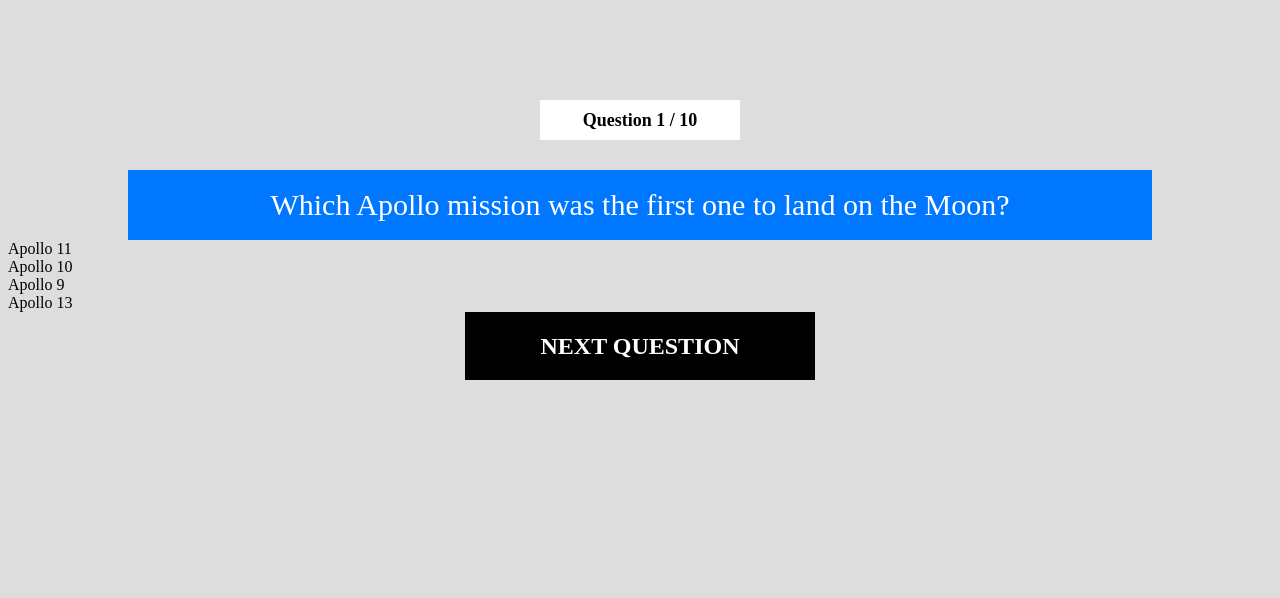
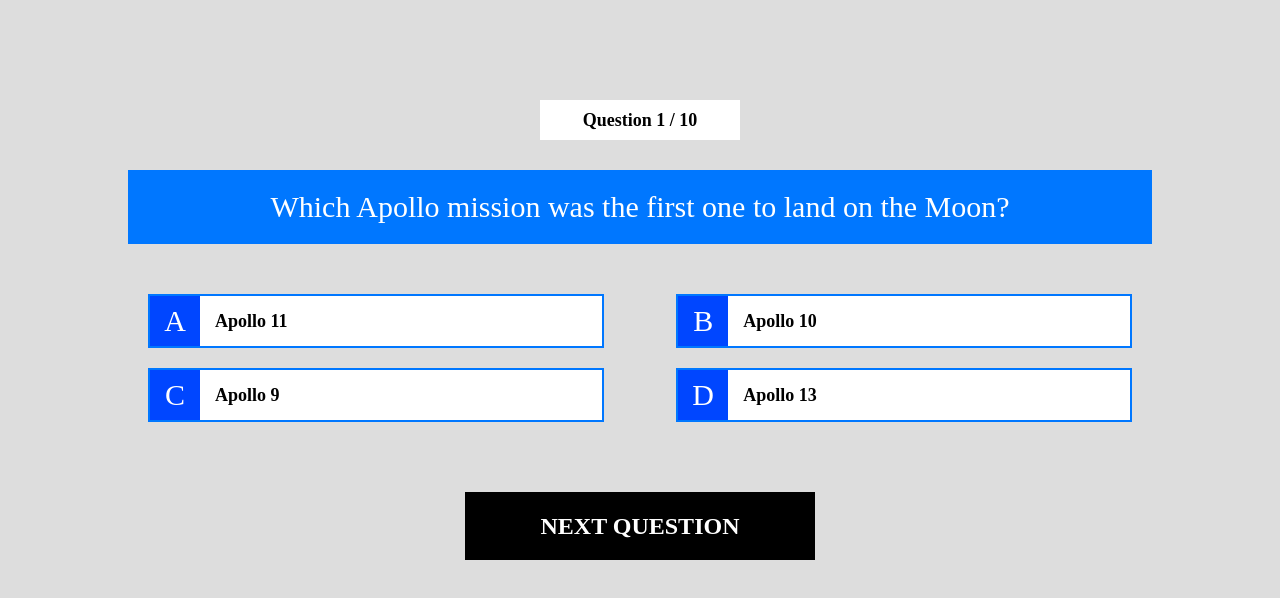
Before and after one commit to michalpluzek/angular-quiz-app-monster, an Angular app: page / in a window 1280 px wide. Shown: the top 598 px of the page. Built offline with nearby package versions, Linux system fonts and the light colour scheme.

Commit message:
Implement answer component

```diff
--- a/src/app/quiz/components/answer/answer.component.html
+++ b/src/app/quiz/components/answer/answer.component.html
@@ -1 +1,4 @@
-<div>{{ answerTextProp }}</div>
+<div class="answer-letter">{{ answerLetter[indexProps].toUpperCase() }}</div>
+<div class="answer-text">
+  {{ answerTextProps }}
+</div>
--- a/src/app/quiz/components/answer/answer.component.ts
+++ b/src/app/quiz/components/answer/answer.component.ts
@@ -1,4 +1,13 @@
-import { Component, Input, OnInit } from '@angular/core';
+import {
+  Component,
+  EventEmitter,
+  HostListener,
+  Input,
+  OnInit,
+  Output,
+} from '@angular/core';
+
+import { AnswerType } from 'src/app/quiz/types/answer.type';
 
 @Component({
   selector: 'app-quiz-answer',
@@ -6,9 +15,23 @@ import { Component, Input, OnInit } from '@angular/core';
   styles: [],
 })
 export class AnswerComponent implements OnInit {
-  @Input('answerText') answerTextProp: string = '';
+  @Input('answerText') answerTextProps!: string;
+  @Input('index') indexProps!: number;
+  @Output('selectAnswer') selectAnswerEvent = new EventEmitter<AnswerType>();
+  answerLetter: string[] = ['a', 'b', 'c', 'd'];
+  @HostListener('click') onClick() {
+    this.selectAnswer();
+  }
 
   constructor() {}
 
-  ngOnInit(): void {}
+  ngOnInit(): void {
+    if (!this.answerTextProps || this.indexProps === undefined) {
+      throw new Error('Inputs in answer are not correct');
+    }
+  }
+
+  selectAnswer(): void {
+    this.selectAnswerEvent.emit(this.answerTextProps);
+  }
 }
--- a/src/app/quiz/components/question/question.component.html
+++ b/src/app/quiz/components/question/question.component.html
@@ -1,9 +1,12 @@
 <div>
   <div class="question">{{ (question$ | async)?.question }}</div>
-  <div class="answer">
+  <div class="answers">
     <app-quiz-answer
-      *ngFor="let answer of answer$ | async"
+      *ngFor="let answer of answer$ | async; let i = index"
       [answerText]="answer"
+      [index]="i"
+      (selectAnswer)="selectAnswer($event)"
+      class="answer"
     ></app-quiz-answer>
   </div>
 </div>
--- a/src/app/quiz/components/question/question.component.ts
+++ b/src/app/quiz/components/question/question.component.ts
@@ -23,4 +23,8 @@ export class QuestionComponent implements OnInit {
   }
 
   ngOnInit(): void {}
+
+  selectAnswer(answer: AnswerType): void {
+    this.quizService.checkAnswer(answer);
+  }
 }
--- a/src/app/quiz/components/quiz/quiz.component.html
+++ b/src/app/quiz/components/quiz/quiz.component.html
@@ -8,6 +8,7 @@
           You've got {{ correctAnswerCount$ | async }} of
           {{ questionLength$ | async }} right.
         </div>
+        <div class="next-button" (click)="restart()">Restart</div>
       </div>
     </div>
   </div>
--- a/src/app/quiz/components/quiz/quiz.component.ts
+++ b/src/app/quiz/components/quiz/quiz.component.ts
@@ -35,4 +35,8 @@ export class QuizComponent implements OnInit {
   nextQuestion(): void {
     this.quizService.nextQuestion();
   }
+
+  restart(): void {
+    this.quizService.restart();
+  }
 }
--- a/src/app/quiz/data.ts
+++ b/src/app/quiz/data.ts
@@ -5,7 +5,7 @@ const data = [
     incorrectAnswers: ['Apollo 10', 'Apollo 9', 'Apollo 13'],
   },
   {
-    question: 'Who wrote &quot;Harry Potter&quot;?',
+    question: 'Who wrote "Harry Potter"?',
     correctAnswer: 'J.K. Rowling',
     incorrectAnswers: ['J.R.R. Tolkien', 'Terry Pratchett', 'Daniel Radcliffe'],
   },
@@ -16,7 +16,7 @@ const data = [
   },
   {
     question:
-      'Which one of these actors is said to be cut from the film &#039;E.T. the Extra-Terrestrial&#039;?',
+      'Which one of these actors is said to be cut from the film E.T. the Extra-Terrestrial?',
     correctAnswer: 'Harrison Ford',
     incorrectAnswers: [
       'Michael J. Fox',
@@ -25,12 +25,12 @@ const data = [
     ],
   },
   {
-    question: 'Who is the leader of Team Valor in Pok&eacute;mon Go?',
+    question: 'Who is the leader of Team Valor in Pokemon Go?',
     correctAnswer: 'Candela',
     incorrectAnswers: ['Willow', 'Blanche', 'Spark'],
   },
   {
-    question: 'Mirror&#039;s Edge Catalyst takes place in the City of...?',
+    question: 'Mirrors Edge Catalyst takes place in the City of...?',
     correctAnswer: 'Glass',
     incorrectAnswers: ['Mirrors', 'Purity', 'Diamonds'],
   },
@@ -51,7 +51,7 @@ const data = [
   },
   {
     question:
-      'In &quot;PAYDAY 2&quot;, what weapon has the highest base weapon damage on a per-shot basis?',
+      'In "PAYDAY 2", what weapon has the highest base weapon damage on a per-shot basis?',
     correctAnswer: 'HRL-7',
     incorrectAnswers: [
       'Heavy Crossbow',
--- a/src/app/quiz/services/quiz.service.ts
+++ b/src/app/quiz/services/quiz.service.ts
@@ -1,8 +1,8 @@
-import { AnswerType } from './../types/answer.type';
 import { Injectable } from '@angular/core';
 import { BehaviorSubject } from 'rxjs';
+
+import { AnswerType } from 'src/app/quiz/types/answer.type';
 import { QuestionInterface } from 'src/app/quiz/types/question.interface';
-
 import { QuizStateInterface } from 'src/app/quiz/types/quiz-state.interface';
 import mockData from '../data';
 
@@ -10,13 +10,15 @@ import mockData from '../data';
   providedIn: 'root',
 })
 export class QuizService {
-  state$ = new BehaviorSubject<QuizStateInterface>({
+  initialState: QuizStateInterface = {
     questions: mockData,
     currentQuestionIndex: 0,
     showResults: false,
     correctAnswerCount: 0,
     answers: this.shuffleAnswers(mockData[0]),
-  });
+    correctAnswer: mockData[0].correctAnswer,
+  };
+  state$ = new BehaviorSubject<QuizStateInterface>({ ...this.initialState });
 
   constructor() {}
 
@@ -30,16 +32,39 @@ export class QuizService {
 
   nextQuestion(): void {
     const state = this.getState();
-    const newShowResults =
+    const showResults =
       state.currentQuestionIndex === state.questions.length - 1;
-    const currentQuestionIndex = newShowResults
+    const currentQuestionIndex = showResults
       ? state.currentQuestionIndex
       : state.currentQuestionIndex + 1;
+    const answers = showResults
+      ? []
+      : this.shuffleAnswers(state.questions[currentQuestionIndex]);
+    const correctAnswer = showResults
+      ? null
+      : state.questions[currentQuestionIndex].correctAnswer;
 
     this.setState({
       currentQuestionIndex,
-      showResults: newShowResults,
+      showResults,
+      answers,
+      correctAnswer,
     });
+  }
+
+  restart(): void {
+    this.setState(this.initialState);
+  }
+
+  checkAnswer(answer: AnswerType): void {
+    const state = this.getState();
+
+    if (answer === state.correctAnswer) {
+      this.setState({
+        correctAnswerCount: ++state.correctAnswerCount,
+      });
+    }
+    this.nextQuestion();
   }
 
   shuffleAnswers(question: QuestionInterface): AnswerType[] {
--- a/src/app/quiz/types/quiz-state.interface.ts
+++ b/src/app/quiz/types/quiz-state.interface.ts
@@ -7,4 +7,5 @@ export interface QuizStateInterface {
   showResults: boolean;
   correctAnswerCount: number;
   answers: AnswerType[];
+  correctAnswer: AnswerType | null;
 }
--- a/src/styles.scss
+++ b/src/styles.scss
@@ -1,12 +1,57 @@
 /* You can add global styles to this file, and also import other style files */
 body {
+  margin: 0;
+  padding: 0;
+  box-sizing: border-box;
   background: #ddd;
+}
+
+.quiz {
+  max-width: 80vw;
+  margin: 0 auto;
+}
+
+.answers {
+  margin: 30px 0;
+  padding: 10px;
+  display: flex;
+  justify-content: space-between;
+  line-height: 40px;
+  flex-wrap: wrap;
+
+  .answer {
+    margin: 10px;
+    flex-basis: 45%;
+    background: #fff;
+    color: #000;
+    border: 2px solid rgb(0, 119, 255);
+    display: flex;
+    flex-wrap: nowrap;
+    line-height: 50px;
+    cursor: pointer;
+
+    &-letter {
+      margin: 0 auto;
+      width: 50px;
+      font-size: 30px;
+      color: #fff;
+      background: rgb(0, 70, 255);
+      text-align: center;
+    }
+
+    &-text {
+      margin-left: 15px;
+      flex-grow: 1;
+      text-align: left;
+      font-weight: bold;
+      font-size: 18px;
+    }
+  }
 }
 
 .results {
   margin: 0 auto;
   margin-top: 70px;
-  width: 80vw;
   height: 300px;
   text-align: center;
   background: #fff;
@@ -26,11 +71,12 @@ body {
 
 .question {
   margin: 0 auto;
+  padding: 20px 40px;
+  box-sizing: border-box;
   background: rgb(0, 119, 255);
   color: #fff;
   font-size: 30px;
   text-align: center;
-  line-height: 70px;
   width: 80vw;
 }
 
@@ -41,6 +87,7 @@ body {
   line-height: 40px;
   font-size: 24px;
   margin: 0 auto;
+  margin-top: 50px;
   font-weight: 600;
   padding: 14px 75px;
   text-transform: uppercase;
```
